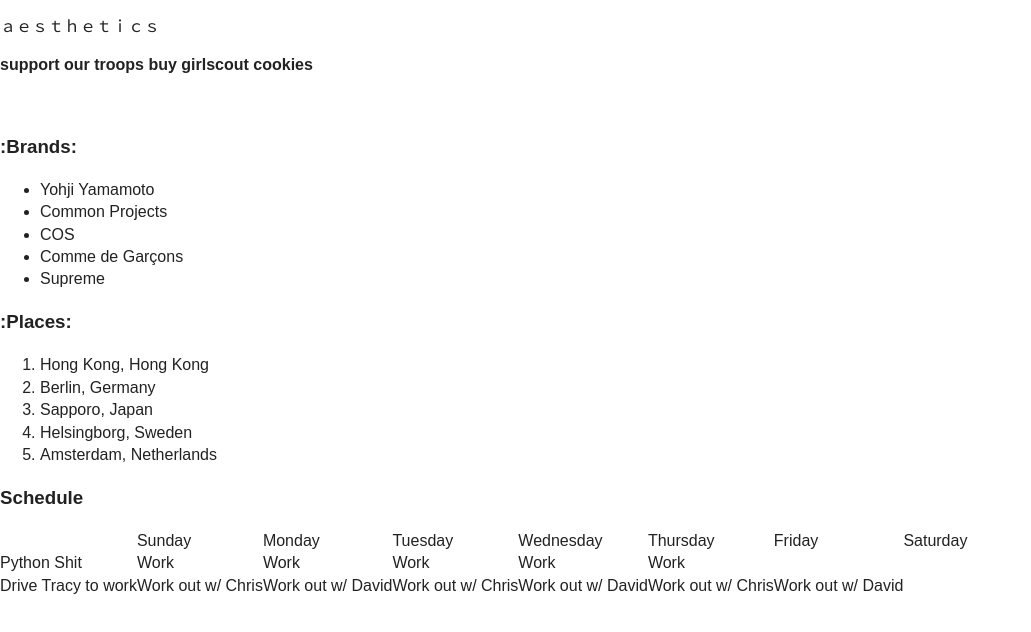
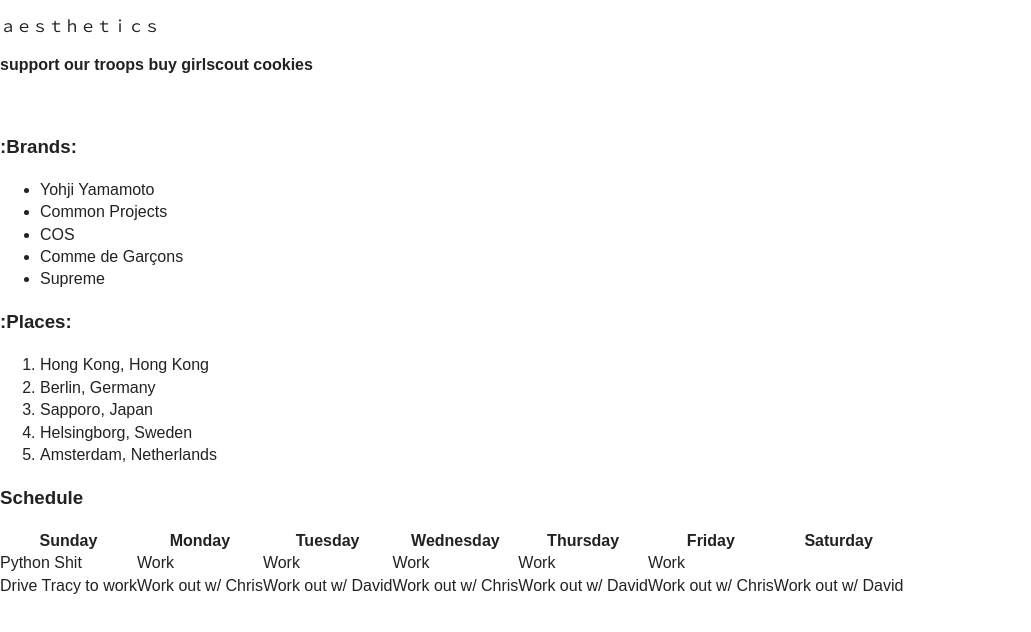
Before and after one commit to saturnist/mr181.com, a plain HTML site: page index.html in a window 1280 px wide. Shown: the whole page, without its empty margins (0-1031 px from the left). Drawn offline with nearby package versions, Linux system fonts and the light colour scheme.

Commit message:
changed headers

```diff
--- a/index.html
+++ b/index.html
@@ -42,15 +42,18 @@
 
         <h3>Schedule</h3>
         <table>
-            <th>
-                <td>Sunday</td>
-                <td>Monday</td>
-                <td>Tuesday</td>
-                <td>Wednesday</td>
-                <td>Thursday</td>
-                <td>Friday</td>
-                <td>Saturday</td>
-            </th>
+            <thead>
+                <tr>
+                    <th>Sunday</th>
+                    <th>Monday</th>
+                    <th>Tuesday</th>
+                    <th>Wednesday</th>
+                    <th>Thursday</th>
+                    <th>Friday</th>
+                    <th>Saturday</th>
+                </tr>
+            </thead>
+            <tbody>
                 <tr>
                     <td>Python Shit</td>
                     <td>Work</td>
@@ -69,7 +72,7 @@
                     <td>Work out w/ Chris</td>
                     <td>Work out w/ David</td>
                 </tr>
-
+            </tbody>
         </table>
 
         <script src="https://code.jquery.com/jquery-1.12.0.min.js"></script>
```
Lines whose indentation alone changed are shown as unchanged.
